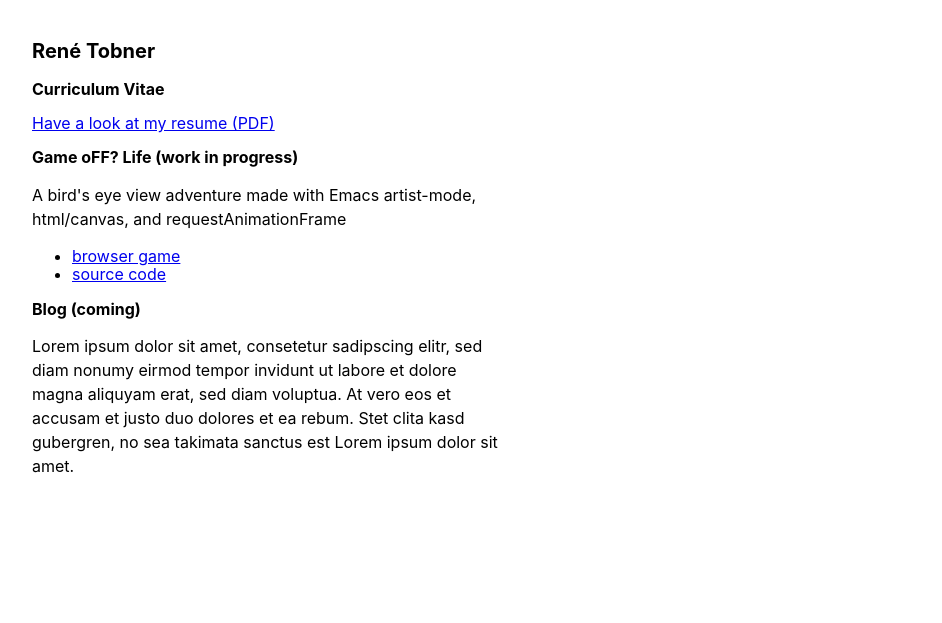
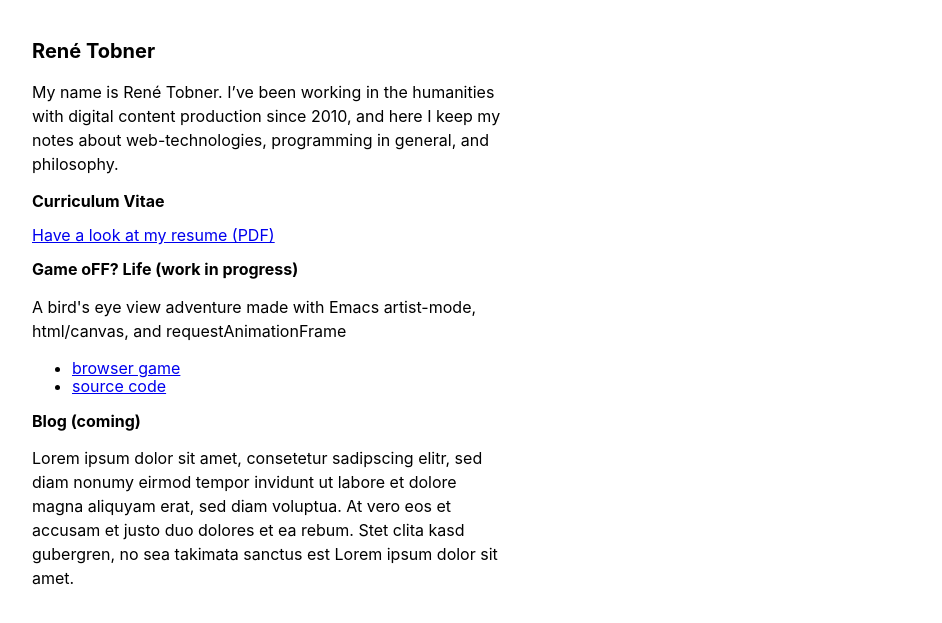
Before and after one commit to rene-tobner/awake-reason-adventure, a plain HTML site: page index.html in a window 1280 px wide. Shown: the part 263-886 px from the top of the page, without its empty margins (32-974 px from the left). Before the commit the page ends 821 px from the top, so only its background shows below. Drawn offline with nearby package versions, Linux system fonts and the light colour scheme.

Commit message:
intro myself on index page

```diff
--- a/index.html
+++ b/index.html
@@ -18,6 +18,11 @@
     <article class="pa3 pa5-ns">
       <h1 class="f3 f1-m f-headline-l">Personal Webpage</h1>
       <h2 class="f4 f2-m f-headline-m">René Tobner</h2>
+      <p class="measure lh-copy">
+        My name is René Tobner. I’ve been working in the humanities with
+        digital content production since 2010, and here I keep my notes
+        about web-technologies, programming in general, and philosophy.
+      </p>
       <h3 class="f5 f3-m f-headline-s">Curriculum Vitae</h3>
       <a href="assets/resume.pdf">Have a look at my resume (PDF)</a>
       <h3 class="f5 f3-m f-headline-s">Game oFF? Life (work in progress)</h3>
```
Also changed, not shown: 1 other file.
